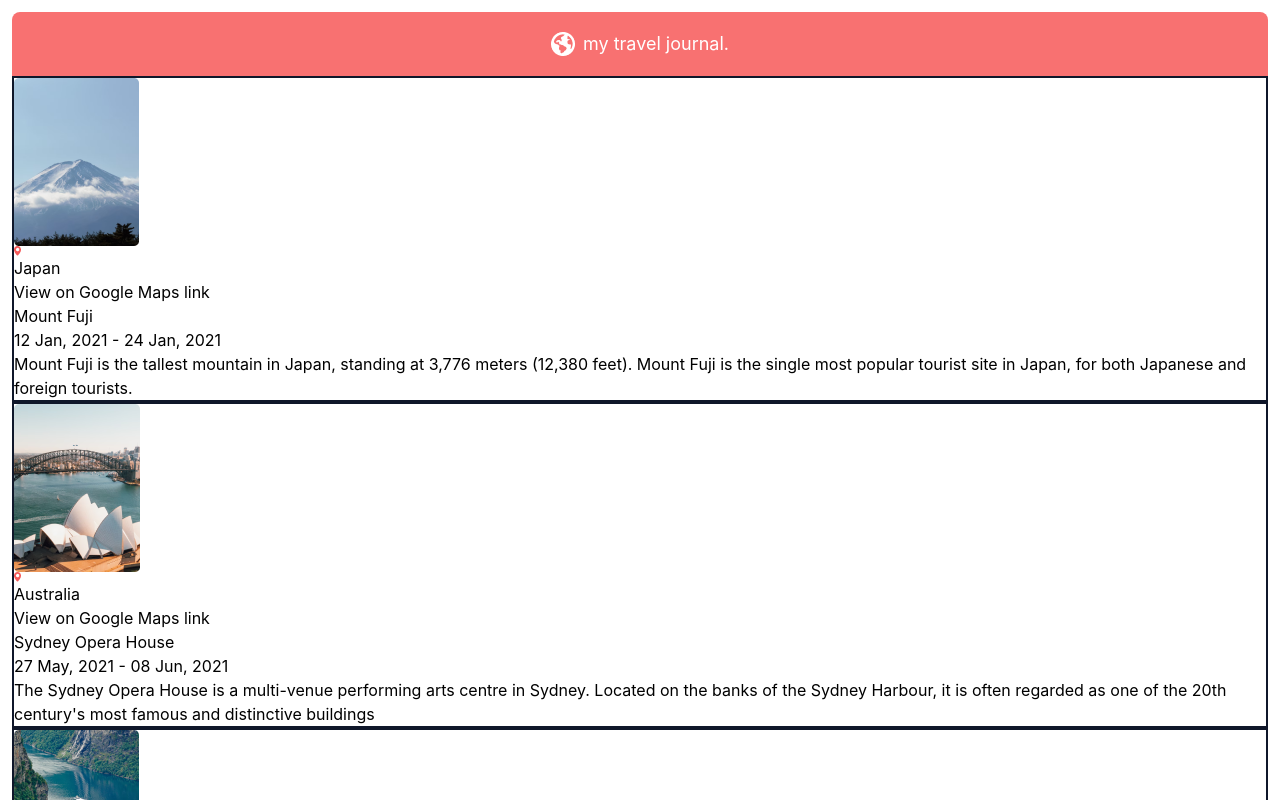
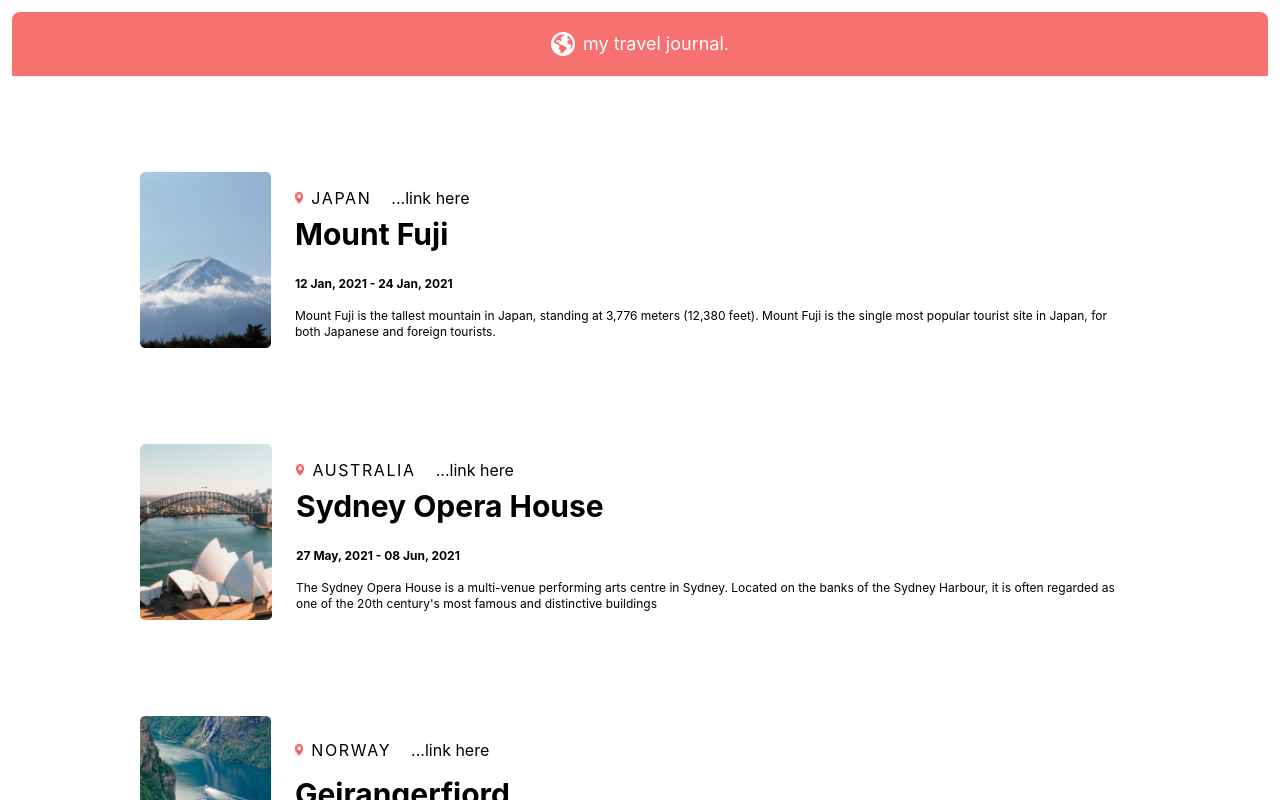
Before and after one commit to margarita-poole/travel-journal, a React (Create React App) app: page / in a window 1280 px wide. Shown: the top 800 px of the page. Built offline with nearby package versions, Linux system fonts and the light colour scheme.

Commit message:
Styled the card

```diff
--- a/src/App.jsx
+++ b/src/App.jsx
@@ -5,12 +5,14 @@ import data from '../src/components/Card/data'
 
 function App() {
   return (
-    <div className='m-3'>
+    <div className='m-3 flex justify-center flex-col align-middle'>
       <Navbar />
-      <div>
-        {data.map((item) => {
-          return <Card key={item.id} item={item}/>
-        })}
+      <div className='mx-auto'>
+        <div>
+          {data.map((item) => {
+            return <Card key={item.id} item={item} />
+          })}
+        </div>
       </div>
     </div>
   )
--- a/src/components/Card/Card.jsx
+++ b/src/components/Card/Card.jsx
@@ -2,22 +2,22 @@ import pin from '../../assets/mapIcon.png'
 
 const Card = ({ item }) => {
   return (
-    <div className='border-slate-900 border-2'>
-      <div>
+    <div className='sm:mx-auto md:mx-32 my-24'>
+      <div className='flex basis-1/4 h-44'>
         <img src={item.image} alt='cardImage' />
-        <div>
-          <div>
-            <img src={pin} alt='map pin' />
-            <span>{item.location}</span>
+        <div className='flex flex-col ml-4 p-2'>
+          <div className='flex gap-2 my-auto'>
+            <img src={pin} alt='map pin' className='h-3 flex my-auto' />
+            <span className='tracking-widest'>{item.location}</span>
+            <span className='ml-3'>...link here</span>
           </div>
-          <span>View on Google Maps link</span>
-        </div>
-        <p>{item.title}</p>
-        <div>
-          <p>
-            {item.startDate} - {item.endDate}
-          </p>
-          <p>{item.description}</p>
+          <p className='text-3xl font-bold'>{item.title}</p>
+          <div className='mt-6'>
+            <p className='font-bold text-xs'>
+              {item.startDate} - {item.endDate}
+            </p>
+            <p className='mt-4 text-xs flex-wrap'>{item.description}</p>
+          </div>
         </div>
       </div>
     </div>
--- a/src/components/Card/data.js
+++ b/src/components/Card/data.js
@@ -6,7 +6,7 @@ const cardData = [
   {
     id: 1,
     title: 'Mount Fuji',
-    location: 'Japan',
+    location: 'JAPAN',
     googleMapsUrl: 'https://goo.gl/maps/1DGM5WrWnATgkSNB8',
     startDate: '12 Jan, 2021',
     endDate: '24 Jan, 2021',
@@ -17,7 +17,7 @@ const cardData = [
   {
     id: 2,
     title: 'Sydney Opera House',
-    location: 'Australia',
+    location: 'AUSTRALIA',
     googleMapsUrl: 'https://goo.gl/maps/1DGM5WrWnATgkSNB8',
     startDate: '27 May, 2021',
     endDate: '08 Jun, 2021',
@@ -28,7 +28,7 @@ const cardData = [
   {
     id: 3,
     title: 'Geirangerfjord',
-    location: 'Norway',
+    location: 'NORWAY',
     googleMapsUrl: 'https://goo.gl/maps/1DGM5WrWnATgkSNB8',
     startDate: '01 Oct, 2021',
     endDate: '18 Nov, 2021',
```
